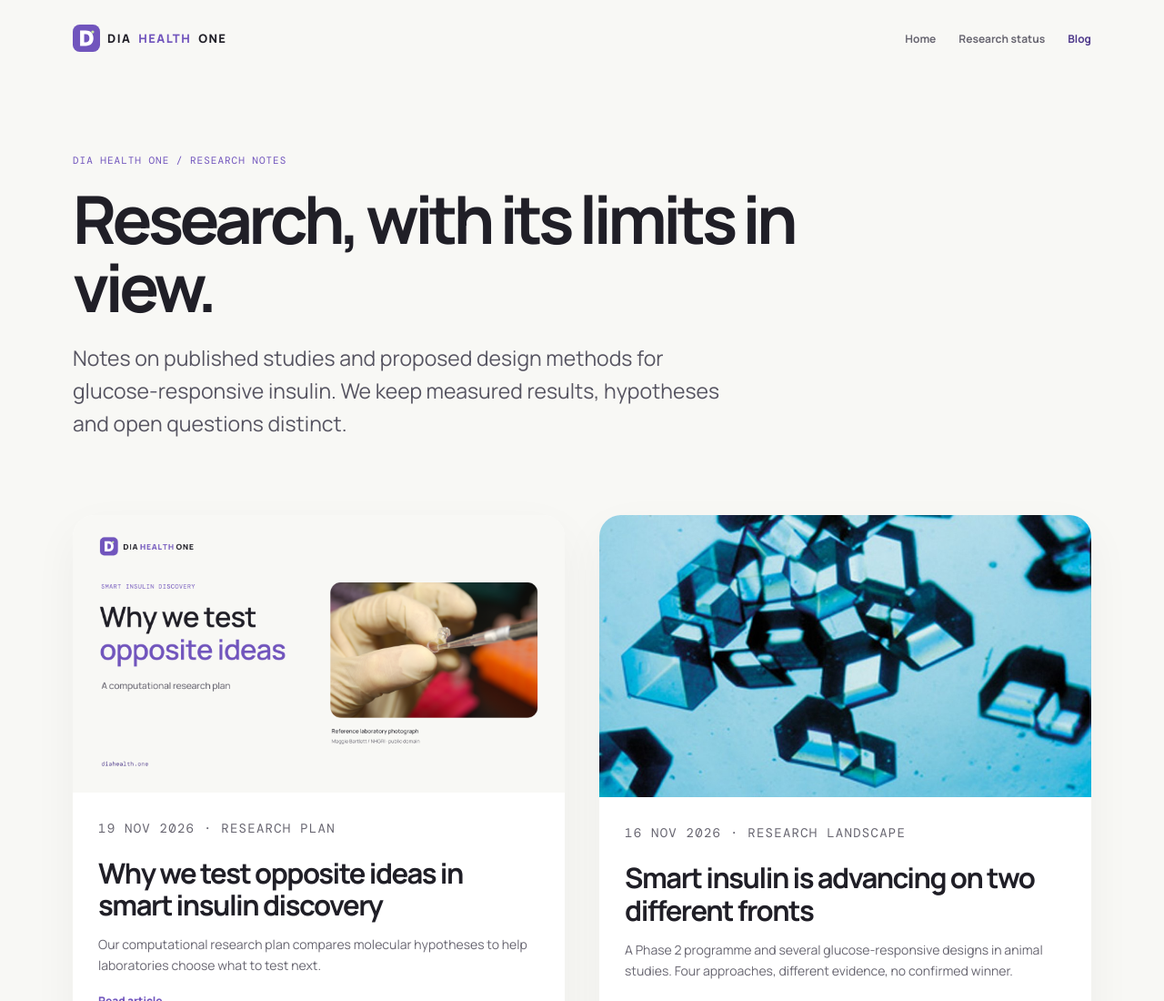
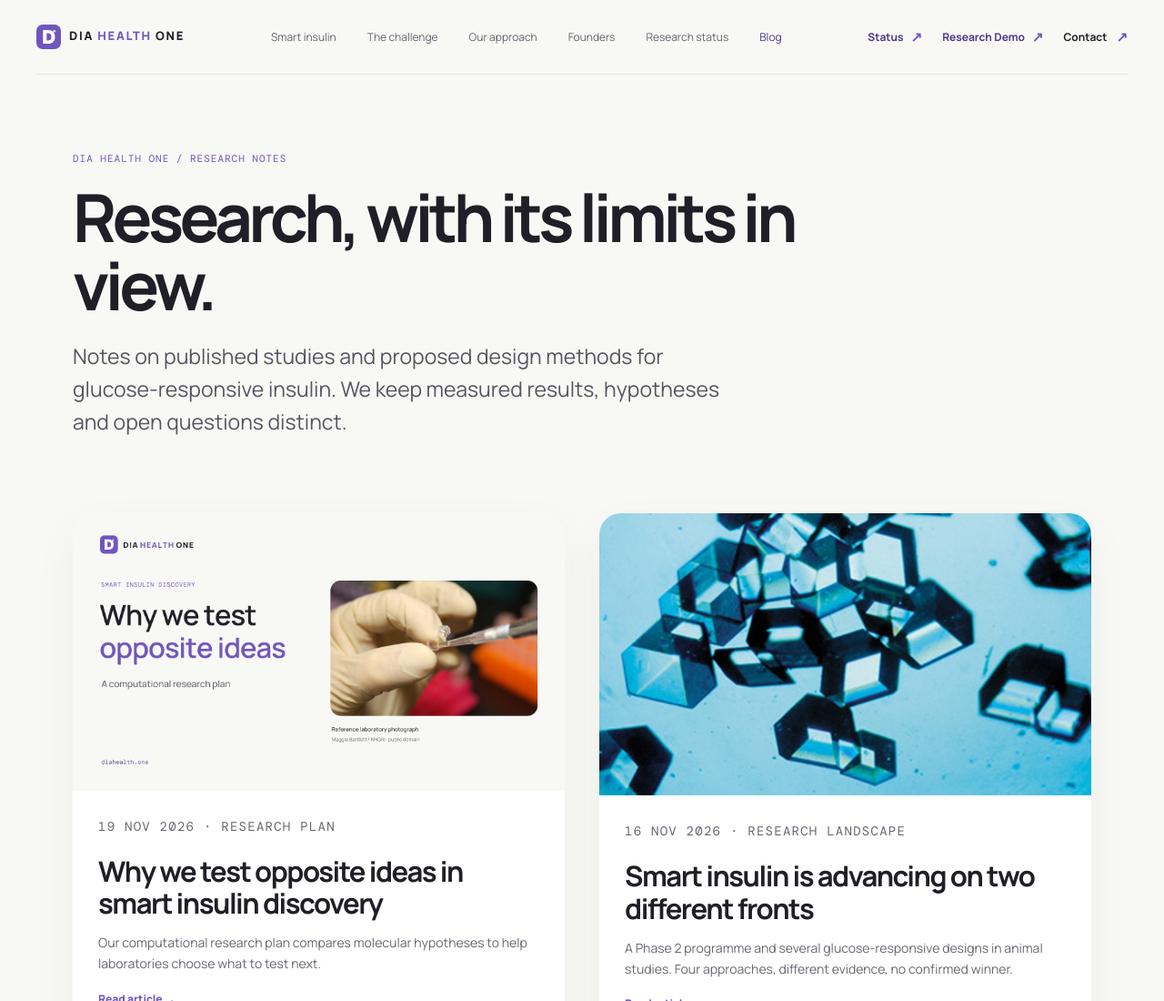
Before and after one commit to pallagip/dia-health-one, a plain HTML site: page blog/index.html in a window 1280 px wide. Shown: the top 1100 px of the page at 91% size. Drawn offline with nearby package versions, Linux system fonts and the light colour scheme.

Commit message:
fix: align blog headers with homepage

```diff
--- a/blog/blog.css
+++ b/blog/blog.css
@@ -2,10 +2,23 @@
 *{box-sizing:border-box}html{scroll-behavior:smooth}body{margin:0;background:var(--paper);color:var(--ink);font-family:var(--sans);-webkit-font-smoothing:antialiased}
 a{color:var(--deep)}a:focus-visible{outline:3px solid var(--purple);outline-offset:4px;border-radius:3px}
 .wrap{width:min(1120px,calc(100% - 64px));margin-inline:auto}
-.sitebar{display:flex;align-items:center;justify-content:space-between;min-height:84px;gap:20px}
-.wordmark{display:inline-flex;align-items:center;gap:8px;color:var(--ink);font-size:13px;font-weight:800;letter-spacing:.11em;text-decoration:none;white-space:nowrap}
-.wordmark img{width:30px;height:30px}.wordmark em{color:var(--purple);font-style:normal}
-.sitebar nav{display:flex;gap:25px;align-items:center}.sitebar nav a{color:var(--muted);font-size:12px;font-weight:700;text-decoration:none}.sitebar nav a[aria-current]{color:var(--deep)}
+.shell{width:min(1240px,calc(100% - 80px));margin-inline:auto}
+.topbar{height:82px;display:flex;align-items:center;justify-content:space-between;border-bottom:1px solid #e5e4e0}
+.wordmark{font-weight:800;letter-spacing:.13em;font-size:13px;white-space:nowrap;color:var(--ink);text-decoration:none}
+.wordmark span{color:var(--purple)}
+.brand-symbol{width:27px;height:27px;vertical-align:middle;margin-right:9px}
+.nav-center{display:flex;gap:34px;font-size:12px;color:#65636f}
+.nav-center a{transition:color .2s ease;color:inherit;text-decoration:none}
+.nav-center a:hover{color:var(--purple)}
+.nav-center a[aria-current="page"]{color:#4d388a}
+.topbar-actions{display:flex;align-items:center;gap:22px}
+.research-link .link-label{display:inline}.research-link .link-label-short{display:none}
+.research-link{color:#4d388a;font-size:12px;font-weight:700;display:inline-flex;align-items:center;gap:8px;text-decoration:none}
+.research-link::after{content:"↗";font-size:15px;color:var(--purple);transition:transform .2s ease}
+.research-link:hover::after{transform:translate(3px,-3px)}
+.contact-link{font-size:12px;font-weight:700;display:inline-flex;align-items:center;gap:10px;color:var(--ink);text-decoration:none}
+.contact-link::after{content:"↗";font-size:15px;color:var(--purple);transition:transform .2s ease}
+.contact-link:hover::after{transform:translate(3px,-3px)}
 .eyebrow{font:11px var(--mono);letter-spacing:.09em;text-transform:uppercase;color:var(--purple);margin:0 0 20px}
 h1{font-weight:650;font-size:clamp(39px,6vw,73px);letter-spacing:-.065em;line-height:1.03;margin:0;max-width:900px}
 h2{font-size:clamp(27px,3.6vw,39px);letter-spacing:-.048em;line-height:1.14;font-weight:650;margin:36px 0 12px}
@@ -26,5 +39,7 @@ h2{font-size:clamp(27px,3.6vw,39px);letter-spacing:-.048em;line-height:1.14;font
 .postcard{background:#fff;border-radius:24px;overflow:hidden;text-decoration:none;display:block;color:var(--ink);box-shadow:0 18px 50px #201f270c;transition:transform .2s}.postcard:hover{transform:translateY(-3px)}.postcard img{width:100%;height:310px;object-fit:cover;display:block}.postcard .body{padding:28px}.postcard h2{font-size:31px;margin:6px 0 13px}.postcard p{color:var(--muted);line-height:1.65;font-size:14px}
 .postcard .link{color:var(--purple);font-size:12px;font-weight:800}.blog-intro{padding:85px 0 42px}.blog-intro p:last-child{max-width:730px}
 .footer{padding:35px 0 55px;font-size:12px;color:var(--muted)}.footer a{color:var(--deep)}.footer .footnav{display:flex;gap:20px;flex-wrap:wrap;margin-top:12px}
-@media(max-width:820px){.article{display:block}.side{position:static;margin-top:26px}.grid{grid-template-columns:1fr}.wrap{width:min(100% - 38px,1120px)}.headspace,.blog-intro{padding-top:50px}.sitebar nav{gap:12px}.sitebar nav a{font-size:11px}.wordmark{font-size:11px;letter-spacing:.05em}.wordmark img{width:24px;height:24px}.hero-photo{max-height:330px}.postcard img{height:260px}}
-@media(max-width:420px){.sitebar nav a:not([aria-current]){display:none}.article-body{font-size:16px}.headspace{padding-top:45px}}
+@media(max-width:1125px){.nav-center{display:none}}
+@media(max-width:820px){.article{display:block}.side{position:static;margin-top:26px}.grid{grid-template-columns:1fr}.wrap{width:min(100% - 38px,1120px)}.headspace,.blog-intro{padding-top:50px}.hero-photo{max-height:330px}.postcard img{height:260px}}
+@media(max-width:760px){.shell{width:min(calc(100% - 40px),560px)}.topbar{height:68px}.wordmark{font-size:10px;letter-spacing:.11em}.wordmark .brand-symbol{width:22px;height:22px;margin-right:6px}.nav-center{display:none}.topbar-actions{gap:14px;flex-shrink:0}.research-link,.contact-link{font-size:10px;gap:5px}.research-link::after,.contact-link::after{font-size:11px}.research-link .link-label{display:none}.research-link .link-label-short{display:inline}}
+@media(max-width:420px){.article-body{font-size:16px}.headspace{padding-top:45px}}
--- a/blog/index.html
+++ b/blog/index.html
@@ -10,7 +10,22 @@
 <link rel="preconnect" href="https://fonts.googleapis.com"><link rel="preconnect" href="https://fonts.gstatic.com" crossorigin>
 <link href="https://fonts.googleapis.com/css2?family=DM+Mono:wght@400;500&family=Manrope:wght@400;500;600;700;800&display=swap" rel="stylesheet"><link rel="stylesheet" href="/blog/blog.css">
 </head><body>
-<header class="wrap sitebar"><a class="wordmark" href="/" aria-label="Dia Health One home"><img alt="" src="/assets/dia-health-one-mark.svg">DIA <em>HEALTH</em> ONE</a><nav aria-label="Navigation"><a href="/">Home</a><a href="/research/status/">Research status</a><a aria-current="page" href="/blog/">Blog</a></nav></header>
+<header class="shell topbar">
+  <a class="wordmark" href="/" aria-label="DIA HEALTH ONE home"><img class="brand-symbol" src="/assets/dia-health-one-mark.svg" alt="">DIA <span>HEALTH</span> ONE</a>
+  <nav class="nav-center" aria-label="Main navigation">
+    <a href="/#smart-insulin">Smart insulin</a>
+    <a href="/#challenge">The challenge</a>
+    <a href="/#approach">Our approach</a>
+    <a href="/#team">Founders</a>
+    <a href="/research/status/">Research status</a>
+    <a aria-current="page" href="/blog/">Blog</a>
+  </nav>
+  <div class="topbar-actions">
+    <a class="research-link" href="/research/status/">Status</a>
+    <a class="research-link" href="/research/"><span class="link-label">Research Demo</span><span class="link-label-short">Demo</span></a>
+    <a class="contact-link" href="mailto:patrik@diahealth.one?subject=DIA%20HEALTH%20ONE%20%E2%80%94%20Hello">Contact</a>
+  </div>
+</header>
 <main class="wrap"><div class="blog-intro"><p class="eyebrow">DIA HEALTH ONE / RESEARCH NOTES</p><h1>Research, with its limits in view.</h1><p class="lead">Notes on published studies and proposed design methods for glucose-responsive insulin. We keep measured results, hypotheses and open questions distinct.</p></div>
 <section class="grid" aria-label="Articles">
 <a class="postcard" href="/blog/opposite-bets-smart-insulin-discovery/"><img loading="eager" style="height:auto;aspect-ratio:16/9;object-fit:contain" src="/assets/blog/opposite-bets-smart-insulin-discovery/dia-health-one-opposite-bets-blog.png" alt="Dia Health One research-plan cover with a reference NIH laboratory photograph" width="1600" height="900"><div class="body"><p class="eyebrow">19 NOV 2026 · RESEARCH PLAN</p><h2>Why we test opposite ideas in smart insulin discovery</h2><p>Our computational research plan compares molecular hypotheses to help laboratories choose what to test next.</p><span class="link">Read article →</span></div></a>
```
Also changed, not shown: blog/opposite-bets-smart-insulin-discovery/index.html (+16 -1 lines), blog/smart-insulin-frontier/index.html (+16 -1 lines), index.html (+3 -0 lines).
